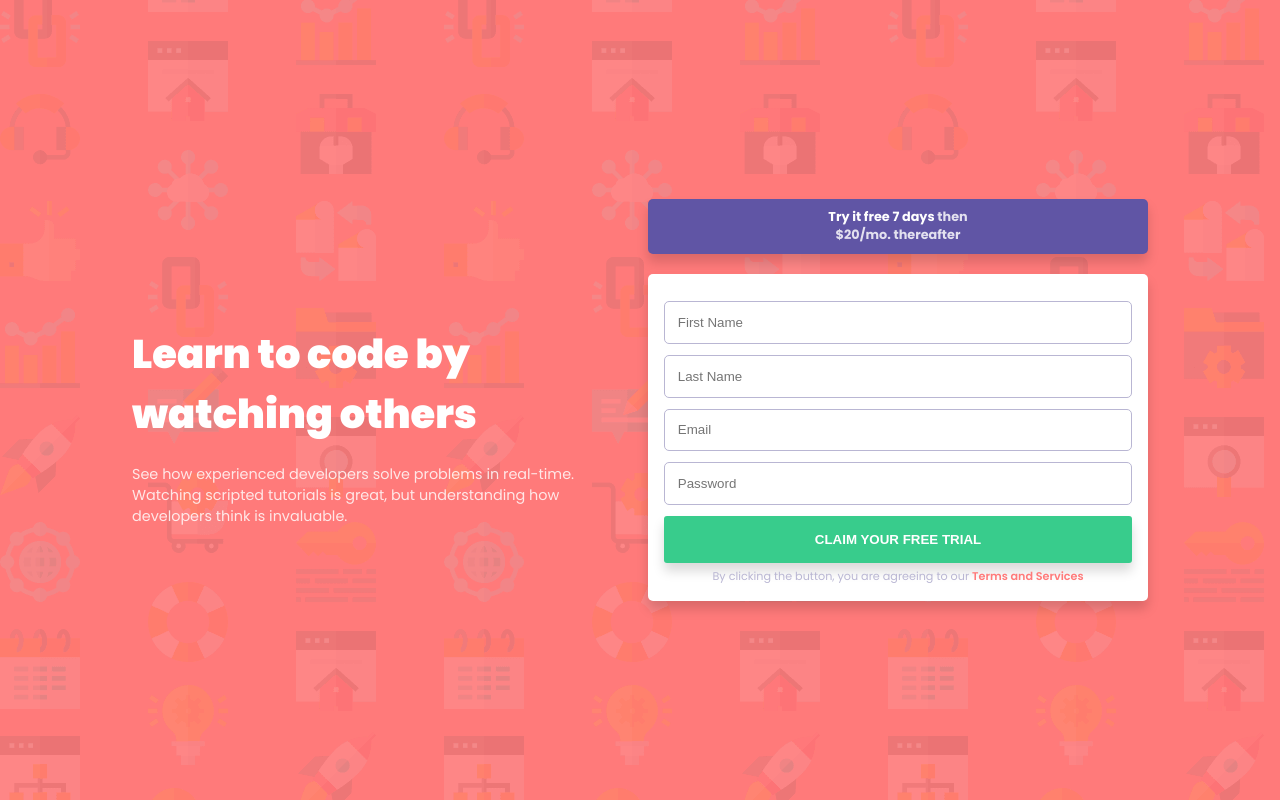
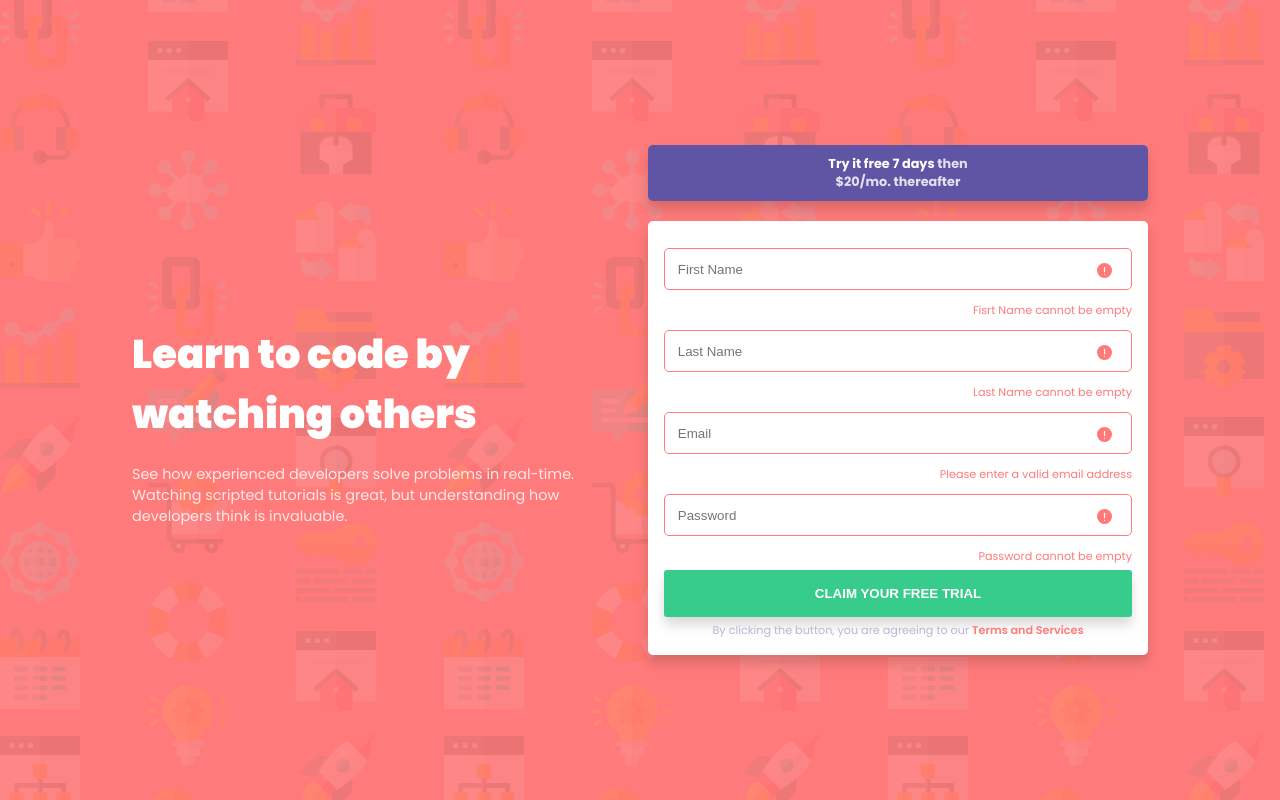
Before and after one commit to FlackoCodes/intro-sign-up, a plain HTML site: page index.html in a window 1280 px wide. Both pictures are taken after a click on the button "CLAIM YOUR FREE TRIAL". Drawn offline with Linux system fonts and the light colour scheme.

Commit message:
new feat: display error message

```diff
--- a/index.html
+++ b/index.html
@@ -22,21 +22,21 @@
       <h2>Try it free 7 days <span class="__wr">then</span> <span class="block">$20/mo. thereafter</span></h2>
       <form action="">
         <div class="__input">
-          <input type="text" placeholder="First Name">
-          <img src="/images/icon-error.svg" alt="icon-error">
-          <small class="error-name">Fisrt Name cannot be empty</small>
+          <input type="text" placeholder="First Name" class="first-name">
+          <img src="/images/icon-error.svg" alt="icon-error" class="first-name-error-image">
+          <small class="error-fname">Fisrt Name cannot be empty</small>
         </div>
-        <div class="__input"><input type="text" placeholder="Last Name">
-          <img src="/images/icon-error.svg" alt="icon-error">
-          <small class="error-name">Last Name cannot be empty</small>
+        <div class="__input"><input type="text" placeholder="Last Name" class="last-name">
+          <img src="/images/icon-error.svg" alt="icon-error" class="last-name-error-image">
+          <small class="error-lname">Last Name cannot be empty</small>
         </div>
-        <div class="__input"><input type="email" placeholder="Email">
-          <img src="/images/icon-error.svg" alt="icon-error">
-          <small class="error-name">Email cannot be empty</small>
+        <div class="__input"><input type="email" placeholder="Email" class="email">
+          <img src="/images/icon-error.svg" alt="icon-error" class="email-error-image">
+          <small class="error-email">Please enter a valid email address</small>
         </div>
-        <div class="__input"><input type="password" placeholder="Password">
-          <small class="error-name">Password cannot be empty</small>
-          <img src="/images/icon-error.svg" alt="icon-error">
+        <div class="__input"><input type="password" placeholder="Password" class="password">
+          <small class="error-password">Password cannot be empty</small>
+          <img src="/images/icon-error.svg" alt="icon-error" class="password-error-image">
         </div>
         <button type="button" class="claim-btn">Claim your free trial</button>
         <small>By clicking the button, you are agreeing to our <span class="terms">Terms and Services</span></small>
--- a/script.js
+++ b/script.js
@@ -0,0 +1,40 @@
+const claimButton = document.querySelector('.claim-btn');
+
+const fisrtName = document.querySelector('.first-name');
+const lastName = document.querySelector('.last-name');
+const email = document.querySelector('.email');
+const password = document.querySelector('.password');
+
+const firstNameError = document.querySelector('.error-fname');
+const lastNameError = document.querySelector('.error-lname');
+const emailError = document.querySelector('.error-email');
+const passwordError = document.querySelector('.error-password');
+
+const fisrtNameImage = document.querySelector('.first-name-error-image');
+const lastNameImage = document.querySelector('.last-name-error-image');
+const emailImage = document.querySelector('.email-error-image');
+const passwordImage = document.querySelector('.password-error-image');
+
+function checkError(inputField, errorMessage, errorImage) {
+    if (inputField.value == "") {
+        inputField.style.border = '1px solid hsl(0, 100%, 74%)';
+        errorMessage.style.display = 'block';
+        errorImage.style.display = 'block';
+    }
+}
+
+function validateEmail(emailField, errorMessage, errorImage) {
+    const emailPattern = /^[^ ]+@[^ ]+\.[a-z]{2,3}$/;
+    if (!emailField.value.match(emailPattern)) {
+        emailField.style.border = '1px solid hsl(0, 100%, 74%)';
+        errorMessage.style.display = 'block';
+        errorImage.style.display = 'block';
+    }
+}
+
+claimButton.addEventListener('click', ()=>{
+    checkError(fisrtName, firstNameError, fisrtNameImage)
+    checkError(lastName, lastNameError, lastNameImage)
+    checkError(password, passwordError, passwordImage)
+    validateEmail(email, emailError, emailImage)
+})
--- a/style.css
+++ b/style.css
@@ -103,6 +103,7 @@ form input{
     box-shadow: 0 8px 12px hsla(0, 0%, 0%, 0.15);
     cursor: pointer;
     font-weight: 700;
+    margin-top: 5px;
 }
 
 .claim-btn:hover{
@@ -116,15 +117,25 @@ form input{
 img{
     width: 15px;
     position: absolute;
-    top: 15px;
+    top: 10px;
     right: 20px;
+}
+
+.error-fname,
+.error-lname,
+.error-email,
+.error-password
+{
+    /* display: block; */
+    text-align: right;
+    color: hsl(0, 100%, 74%);
     display: none;
 }
 
-.error-name{
-    display: block;
-    text-align: right;
-    color: hsl(0, 100%, 74%);
+.first-name-error-image,
+.last-name-error-image,
+.email-error-image,
+.password-error-image{
     display: none;
 }
 
@@ -166,4 +177,12 @@ img{
         padding: .8rem;
         margin: .7rem 0;
     }
+
+    img{
+        width: 15px;
+        position: absolute;
+        top: 15px;
+        right: 20px;
+    }
+
 }
```
